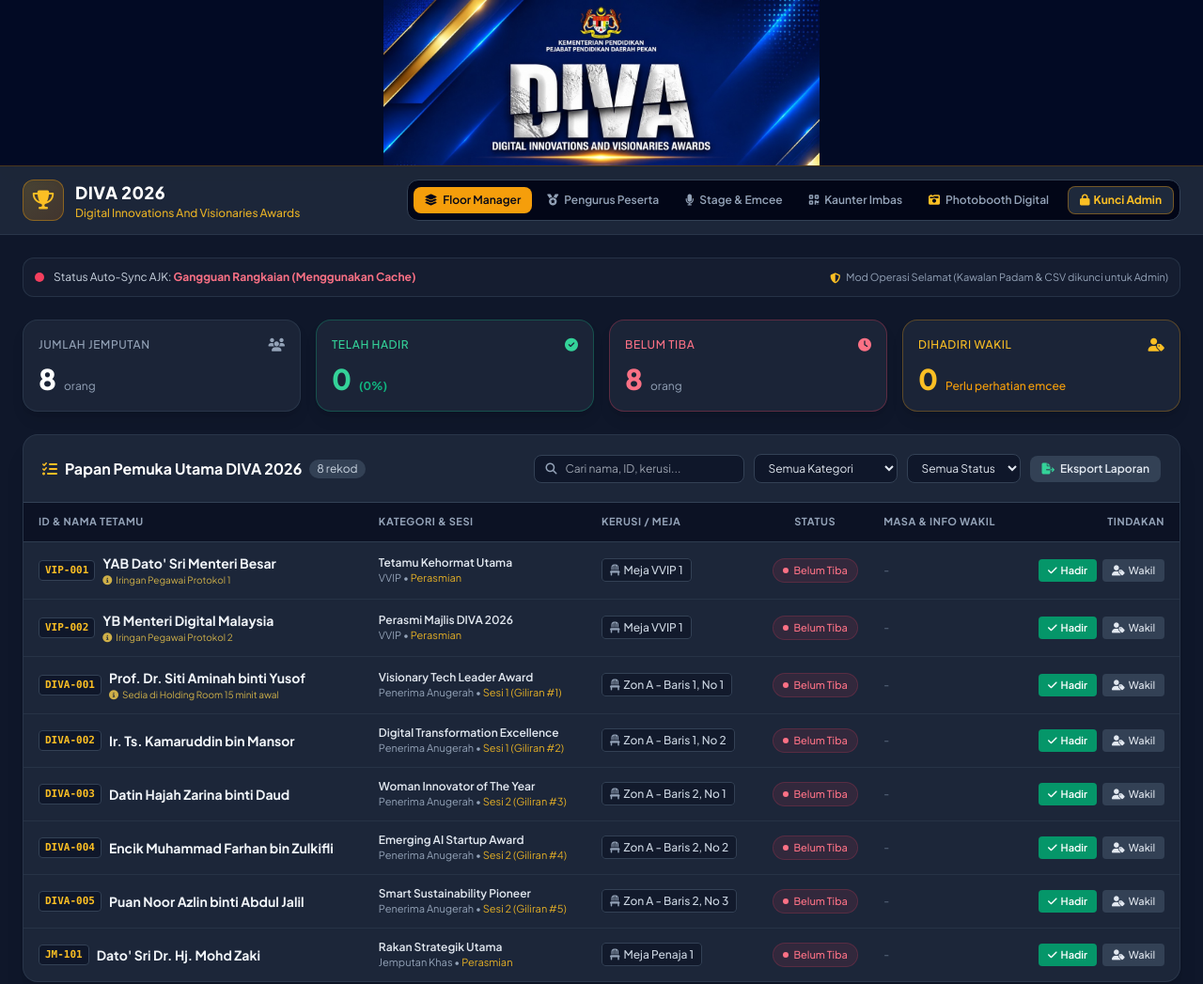
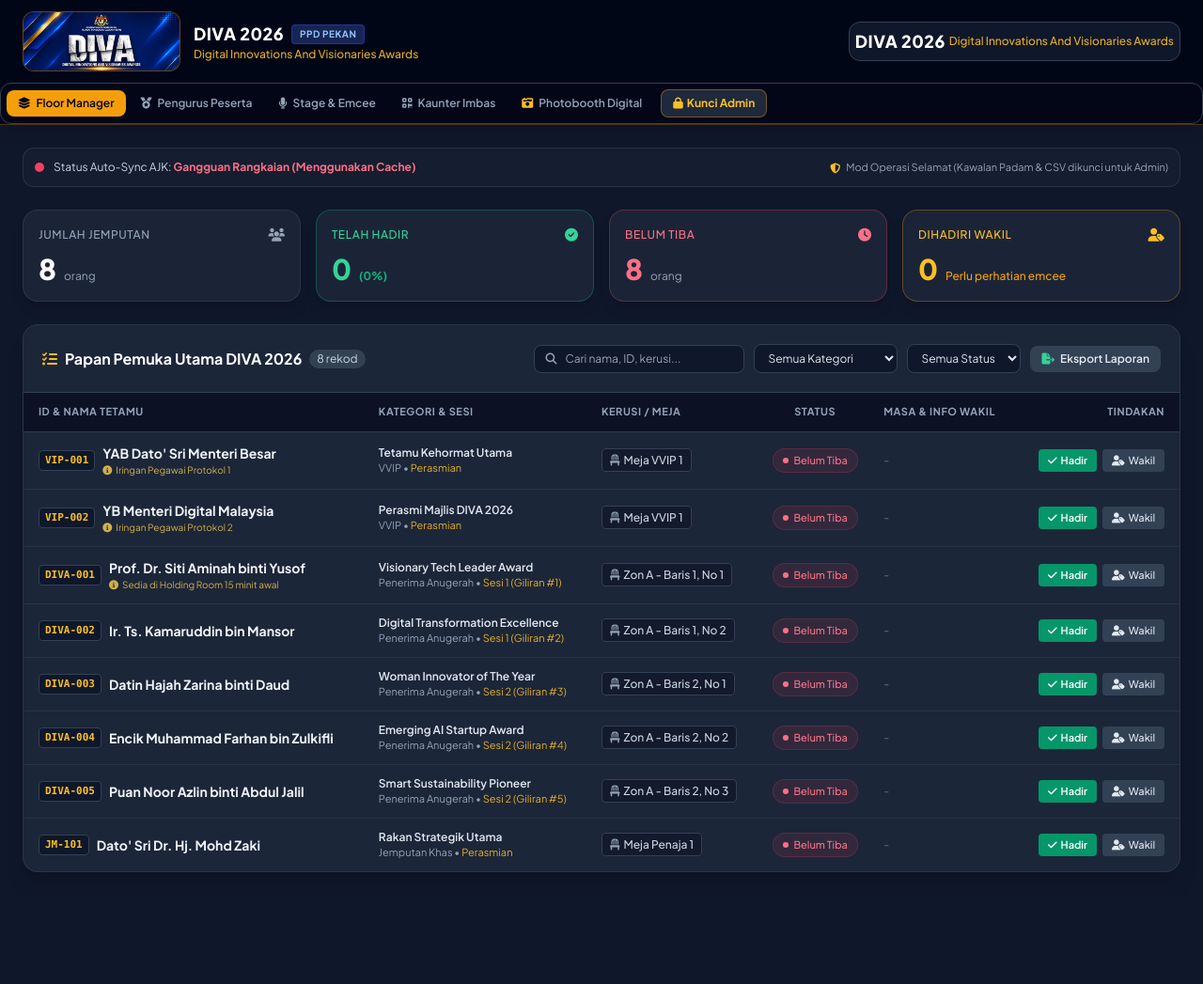
Before and after one commit to cea5076/DIVA2026, a plain HTML site: page index.html in a window 1280 px wide. Shown: the whole page at 94% size. After the commit the page ends 952 px from the top, so only its background shows below. Drawn offline with nearby package versions, Linux system fonts and the light colour scheme; no server answers.

Commit message:
Update header and navigation bar for DIVA 2026

```diff
--- a/index.html
+++ b/index.html
@@ -46,35 +46,35 @@
 </head>
 <body class="bg-slate-900 text-slate-100 min-h-screen flex flex-col">
 
-  <!-- Banner Rasmi Program DIVA 2026 (PPD Pekan) - Fit Kemas Tanpa Terpotong -->
-  <div id="topProgramBanner" class="w-full bg-[#020a24] border-b border-amber-500/30 shadow-xl">
-    <div class="max-w-7xl mx-auto flex items-center justify-center">
+  <!-- Header & Bar Navigasi Sistem (Logo Banner DIVA 2026 Diletakkan Kemas di Sebelah Tajuk) -->
+  <header class="bg-slate-950/95 backdrop-blur border-b border-amber-500/30 sticky top-0 z-50 shadow-lg">
+    <div class="max-w-7xl mx-auto px-4 sm:px-6 py-3 flex flex-wrap items-center justify-between gap-4">
+      <div class="flex items-center gap-3.5">
+        <!-- Bingkai Khas Logo Banner DIVA 2026 (Nisbah Tepat Dengan Gambar Asal) -->
+        <div class="h-14 sm:h-16 aspect-[21/8] rounded-xl overflow-hidden border border-amber-500/40 bg-[#020a24] shadow-md flex items-center justify-center shrink-0">
           <img
             id="programBannerImg"
             src="banner_diva_2026.jpg"
             data-attempt="0"
-        alt="DIVA - Digital Innovations And Visionaries Awards 2026 (PPD Pekan)"
-        class="w-full h-auto max-h-28 sm:max-h-36 md:max-h-44 object-contain block mx-auto"
+            alt="Logo DIVA 2026"
+            class="w-full h-full object-cover"
             onerror="tryNextBannerExtension(this)"
           >
-      <!-- Paparan Sandaran Elegan Jika Fail Banner Belum Dimuat Naik ke GitHub -->
-      <div id="bannerFallbackBox" class="hidden w-full py-5 px-4 text-center bg-gradient-to-r from-[#020b2c] via-[#061d66] to-[#020b2c] border-y border-blue-500/20 relative">
-        <p class="text-[10px] sm:text-xs font-bold tracking-widest text-slate-200 uppercase">Kementerian Pendidikan • Pejabat Pendidikan Daerah Pekan</p>
-        <h2 class="text-2xl sm:text-4xl font-black tracking-wider text-white drop-shadow-[0_4px_12px_rgba(0,0,0,0.6)] my-1">DIVA 2026</h2>
-        <p class="text-xs sm:text-sm font-extrabold tracking-widest text-amber-400 uppercase">Digital Innovations And Visionaries Awards</p>
-        <p class="text-[10px] text-blue-300/70 mt-1.5 italic">*Tip: Muat naik gambar banner anda ke GitHub sebagai <code>banner_diva_2026.jpg</code> untuk paparan grafik penuh.</p>
-      </div>
-    </div>
-  </div>
-
-  <!-- Header & Bar Navigasi Sistem -->
-  <header class="bg-slate-800/90 backdrop-blur border-b border-slate-700/60 sticky top-0 z-50">
-    <div class="max-w-7xl mx-auto px-4 sm:px-6 py-3.5 flex flex-wrap items-center justify-between gap-4">
-      <div class="flex items-center space-x-3">
-        <div class="w-11 h-11 rounded-xl bg-gradient-to-br from-amber-400/20 to-amber-600/20 border border-amber-500/40 flex items-center justify-center text-amber-400 shadow-inner">
+          <div id="bannerFallbackBox" class="hidden w-full h-full flex items-center justify-center bg-gradient-to-br from-amber-400/20 to-amber-600/20 text-amber-400">
             <i class="fa-solid fa-trophy text-xl"></i>
           </div>
+        </div>
         <div>
+          <div class="flex items-center gap-2">
+            <h1 class="text-base sm:text-lg font-extrabold text-white tracking-wide">DIVA 2026</h1>
+            <span class="hidden sm:inline-block px-2 py-0.5 text-[10px] font-bold uppercase tracking-wider rounded bg-blue-950 text-blue-300 border border-blue-700/50">PPD Pekan</span>
+          </div>
+          <p class="text-[11px] sm:text-xs text-amber-400/90 font-medium">Digital Innovations And Visionaries Awards</p>
+        </div>
+      </div>
+
+      <!-- Pemilih Paparan Jawatankuasa (Role Switcher) -->
+      <div id="roleSwitcherBar" class="flex flex-wrap items-center bg-slate-900 p-1.5 rounded-xl border border-slate-700 gap-1">
           <h1 class="text-base sm:text-lg font-extrabold text-white tracking-wide">DIVA 2026</h1>
           <p class="text-[11px] sm:text-xs text-amber-400/90 font-medium">Digital Innovations And Visionaries Awards</p>
         </div>
```
Lines whose indentation alone changed are shown as unchanged.
